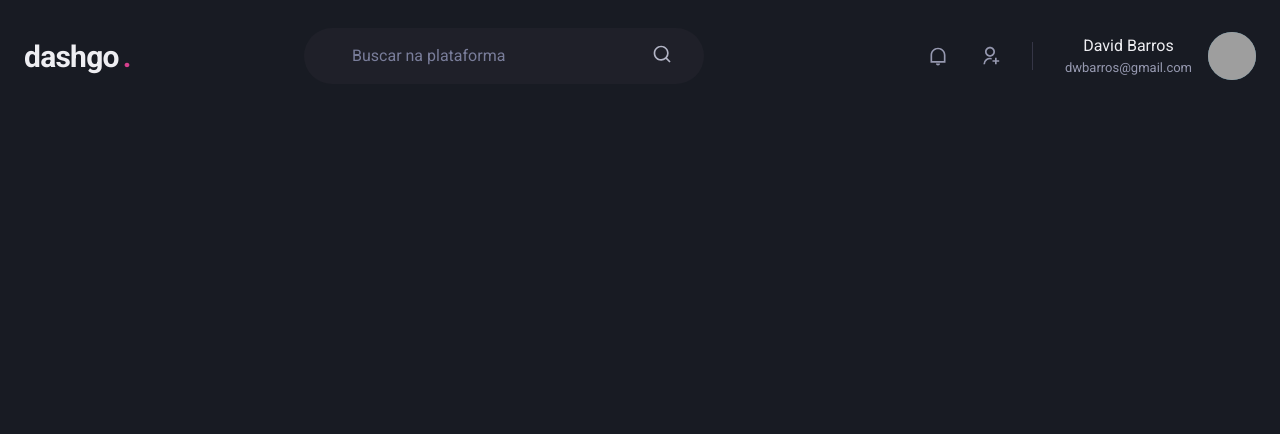
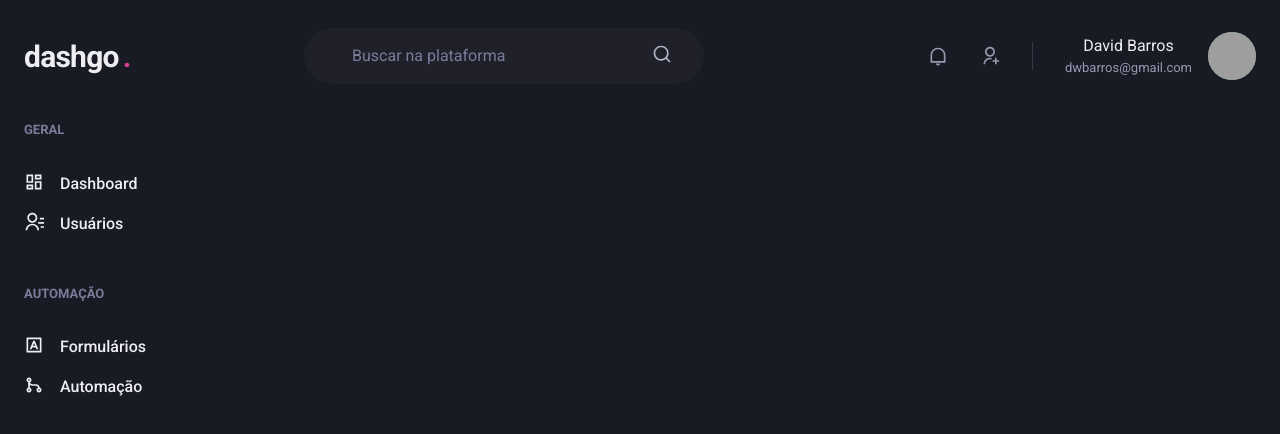
Before and after one commit to dwbarros/dashGo, a Next.js app: page /dashboard in a window 1280 px wide. Shown: the top 434 px of the page. Built offline with nearby package versions, Linux system fonts and the light colour scheme; grey boxes are pictures that could not be loaded.

Commit message:
Create Sidebar component.

```diff
--- /dev/null
+++ b/src/components/Sidebar/NavLink.tsx
@@ -0,0 +1,19 @@
+import { Link as ChakraLink, Icon, Text, LinkProps as ChakraLinkProps } from "@chakra-ui/react"
+import Link from "next/link"
+
+
+interface NavLinkProps extends ChakraLinkProps {
+    icon: React.ElementType;
+    href: string;
+}
+
+export function NavLink({ icon, href, children, ...rest }: NavLinkProps) {
+    return (
+        <Link href={href} passHref>
+            <ChakraLink d="flex" align="center" {...rest}>
+                <Icon as={icon} fontSize="20" />
+                <Text ml="4" fontWeight="medium">{children}</Text>
+            </ChakraLink>
+        </Link>
+    )
+}
--- /dev/null
+++ b/src/components/Sidebar/NavSection.tsx
@@ -0,0 +1,13 @@
+import { Box, Stack, Text } from "@chakra-ui/react"
+
+
+export function NavSection({ title, children }: any) {
+    return (
+        <Box>
+            <Text fontWeight="bold" color="gray.400" fontSize="small">{title}</Text>
+            <Stack spacing="4" mt="8" align="stretch">
+                {children}
+            </Stack>
+        </Box>
+    )
+}
--- /dev/null
+++ b/src/components/Sidebar/SidebarNav.tsx
@@ -0,0 +1,21 @@
+import { Stack } from "@chakra-ui/react";
+import { RiContactsLine, RiDashboardLine, RiGitMergeLine, RiInputMethodLine } from "react-icons/ri";
+import { NavLink } from "./NavLink";
+import { NavSection } from "./NavSection";
+
+
+export function SidebarNav() {
+    return (
+        <Stack spacing="12" align="flex-start">
+            <NavSection title="GERAL">
+                <NavLink icon={RiDashboardLine} href="/dashboard">Dashboard</NavLink>
+                <NavLink icon={RiContactsLine} href="/users">Usuários</NavLink>
+            </NavSection>
+
+            <NavSection title="AUTOMAÇÃO">
+                <NavLink icon={RiInputMethodLine} href="/formularios">Formulários</NavLink>
+                <NavLink icon={RiGitMergeLine} href="/automacao">Automação</NavLink>
+            </NavSection>
+        </Stack>
+    )
+}
--- /dev/null
+++ b/src/components/Sidebar/index.tsx
@@ -0,0 +1,12 @@
+import { Box } from "@chakra-ui/react"
+import { SidebarNav } from "./SidebarNav"
+
+
+export function Sidebar() {
+
+    return (
+        <Box as="aside" w="64" mr="8">
+            <SidebarNav />
+        </Box>
+    )
+}
--- a/src/pages/dashboard.tsx
+++ b/src/pages/dashboard.tsx
@@ -1,7 +1,15 @@
+import { Flex } from "@chakra-ui/react";
 import { Header } from "../components/Header";
+import { Sidebar } from "../components/Sidebar";
 
 export default function Dashboard() {
     return (
-        <Header />
+        <Flex direction="column" h="100vh">
+            <Header />
+
+            <Flex w="100%" my="6" maxWidth={1480} mx="auto" px="6">
+                <Sidebar />
+            </Flex>
+        </Flex>
     )
 }
```
